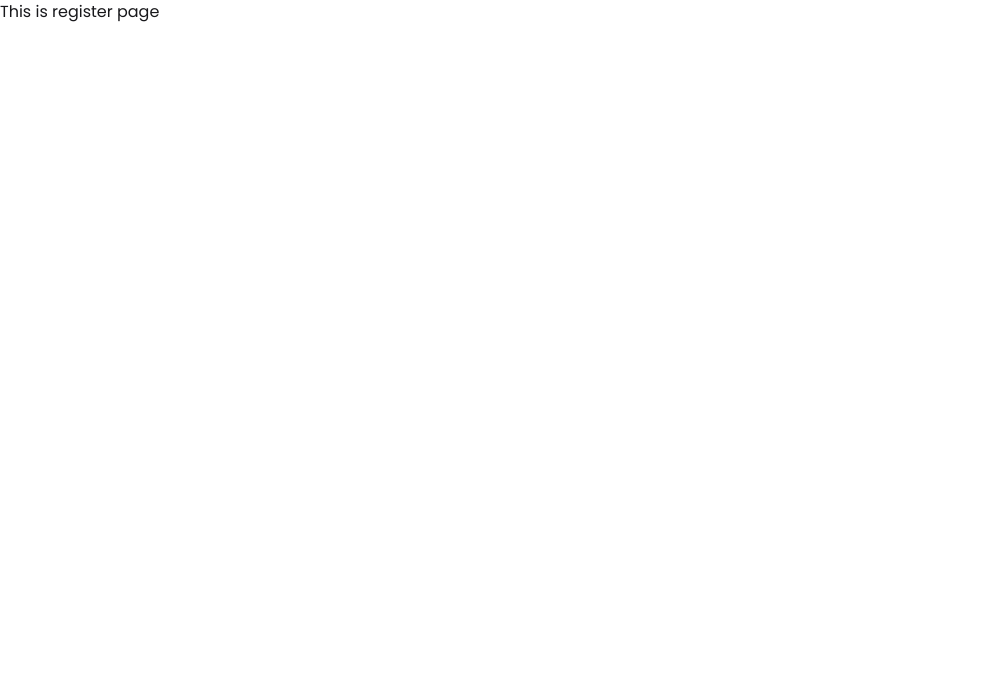
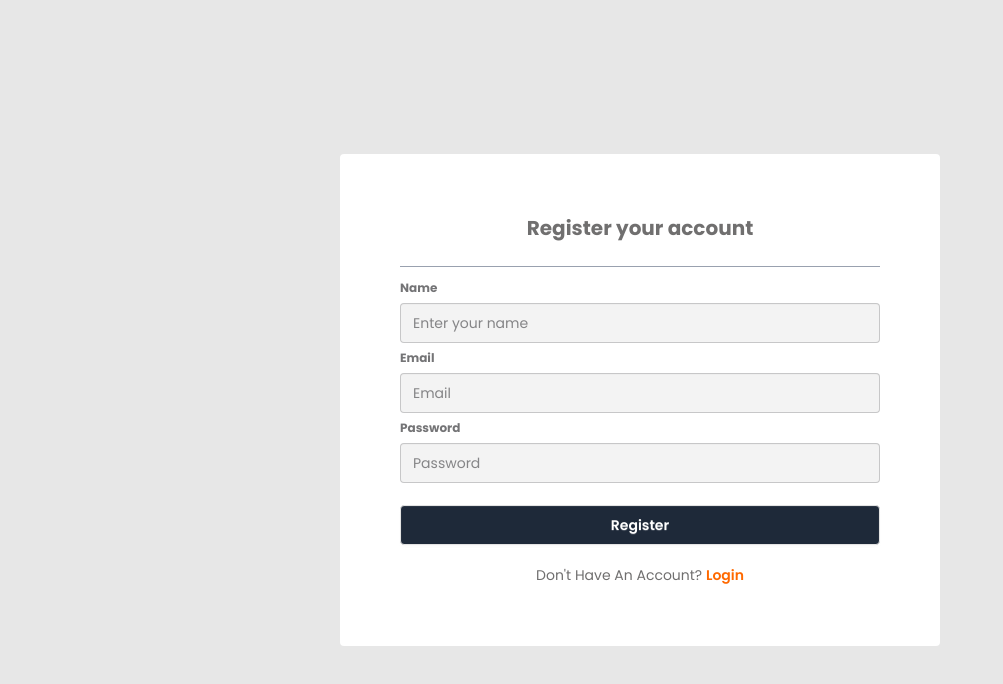
Before and after one commit to RashedujjamanNoor/news-portal, a React (Vite) app: page /auth/register in a window 1280 px wide. Shown: the top 684 px of the page, without its empty margins (0-1003 px from the left). Built offline with nearby package versions, Linux system fonts and the light colour scheme; no server answers.

Commit message:
add google login, register with email,pass

```diff
--- a/package.json
+++ b/package.json
@@ -18,6 +18,7 @@
     "react-dom": "^19.2.0",
     "react-fast-marquee": "^1.6.5",
     "react-router": "^7.13.0",
+    "sweetalert2": "^11.26.20",
     "tailwindcss": "^4.1.18"
   },
   "devDependencies": {
--- a/src/components/Navbar.jsx
+++ b/src/components/Navbar.jsx
@@ -1,7 +1,9 @@
-import React from "react";
+import React, { useContext } from "react";
 import { Link, NavLink } from "react-router";
+import { AuthContext } from "../provider/AuthProvider";
 
 export const Navbar = () => {
+  const { user, logout } = useContext(AuthContext);
   return (
     <div className="grid grid-cols-3 gap-4 w-full my-4">
       <div className="col-span-1"></div>
@@ -15,9 +17,15 @@ export const Navbar = () => {
           <img src="vite.svg" alt="" className="w-10 rounded-full bg-white" />
         </div>
         <div>
-          <button className="btn btn-primary">
-            <Link>Login</Link>
-          </button>
+          {user ? (
+            <button onClick={() => logout()} className="btn btn-primary">
+              <Link>Log Out</Link>
+            </button>
+          ) : (
+            <button className="btn btn-primary">
+              <Link to="/auth/login">Login</Link>
+            </button>
+          )}
         </div>
       </div>
     </div>
--- a/src/pages/LoginPage.jsx
+++ b/src/pages/LoginPage.jsx
@@ -1,7 +1,18 @@
-import React from "react";
-import { Link } from "react-router";
+import { useContext } from "react";
+import { Link, useNavigate } from "react-router";
+import { AuthContext } from "../provider/AuthProvider";
 
 export const LoginPage = () => {
+  const { loginWithGoogle, setUser } = useContext(AuthContext);
+  const navigate = useNavigate();
+  const handleGoogleSignIn = () => {
+    loginWithGoogle()
+      .then((res) => {
+        setUser(res.user);
+        navigate("/");
+      })
+      .catch((err) => console.log(err));
+  };
   return (
     <div className="bg-base-300 min-h-screen flex justify-center items-center px-2">
       <div className="card-body p-15 bg-white rounded-sm max-w-150">
@@ -28,6 +39,39 @@ export const LoginPage = () => {
           </div>
           <button className="btn bg-gray-800 mt-4 text-white">Login</button>
         </form>
+        <button
+          className="btn bg-white text-black border-[#e5e5e5]"
+          onClick={handleGoogleSignIn}
+        >
+          <svg
+            aria-label="Google logo"
+            width="16"
+            height="16"
+            xmlns="http://www.w3.org/2000/svg"
+            viewBox="0 0 512 512"
+          >
+            <g>
+              <path d="m0 0H512V512H0" fill="#fff"></path>
+              <path
+                fill="#34a853"
+                d="M153 292c30 82 118 95 171 60h62v48A192 192 0 0190 341"
+              ></path>
+              <path
+                fill="#4285f4"
+                d="m386 400a140 175 0 0053-179H260v74h102q-7 37-38 57"
+              ></path>
+              <path
+                fill="#fbbc02"
+                d="m90 341a208 200 0 010-171l63 49q-12 37 0 73"
+              ></path>
+              <path
+                fill="#ea4335"
+                d="m153 219c22-69 116-109 179-50l55-54c-78-75-230-72-297 55"
+              ></path>
+            </g>
+          </svg>
+          Login with Google
+        </button>
         <div className="text-center text-accent mt-2">
           <p>
             Don't Have An Account?{" "}
--- /dev/null
+++ b/src/pages/Register.jsx
@@ -0,0 +1,83 @@
+import React, { useContext } from "react";
+import { Link, useNavigate } from "react-router";
+import { AuthContext } from "../provider/AuthProvider";
+
+import Swal from "sweetalert2";
+
+export const Register = () => {
+  const { createUser, updateUserProfile } = useContext(AuthContext);
+  const navigate = useNavigate();
+
+  const handleRegister = async (e) => {
+    e.preventDefault();
+    const name = e.target.name.value;
+    const email = e.target.email.value;
+    const pass = e.target.password.value;
+    const data = {
+      displayName: name,
+    };
+
+    try {
+      await createUser(email, pass);
+      await updateUserProfile(data);
+      await Swal.fire({
+        title: "Registration Successful!",
+        icon: "success",
+        confirmButtonText: "OK",
+      });
+      navigate("/");
+    } catch (error) {
+      console.log(error);
+    }
+  };
+  return (
+    <div>
+      <div className="bg-base-300 min-h-screen flex justify-center items-center px-2">
+        <div className="card-body p-15 bg-white rounded-sm max-w-150">
+          <div className="flex justify-center font-bold text-xl text-accent">
+            <h2>Register your account</h2>
+          </div>
+          <hr className="text-gray-400 mt-4" />
+          <form onSubmit={handleRegister} className="fieldset">
+            <label className="label font-bold">Name</label>
+            <input
+              type="text"
+              name="name"
+              className="input w-full bg-base-200"
+              placeholder="Enter your name"
+            />
+            <label className="label font-bold">Email</label>
+            <input
+              type="email"
+              name="email"
+              className="input w-full bg-base-200"
+              placeholder="Email"
+            />
+            <label className="label font-bold">Password</label>
+            <input
+              type="password"
+              name="password"
+              className="input w-full bg-base-200"
+              placeholder="Password"
+            />
+
+            <button type="submit" className="btn bg-gray-800 mt-4 text-white">
+              Register
+            </button>
+          </form>
+          <div className="text-center text-accent mt-2">
+            <p>
+              Don't Have An Account?{" "}
+              <Link
+                className="text-orange-500 font-semibold hover:underline"
+                to="/auth/login"
+              >
+                Login
+              </Link>
+            </p>
+          </div>
+        </div>
+      </div>
+    </div>
+  );
+};
--- a/src/provider/AuthProvider.jsx
+++ b/src/provider/AuthProvider.jsx
@@ -1,19 +1,56 @@
-import { createContext } from "react";
-import { GoogleAuthProvider } from "firebase/auth";
+import { createContext, useEffect, useState } from "react";
+import {
+  createUserWithEmailAndPassword,
+  GoogleAuthProvider,
+  onAuthStateChanged,
+  signInWithPopup,
+  signOut,
+  updateProfile,
+} from "firebase/auth";
 import auth from "../firebase/firebase.config";
 
-const AuthContext = createContext();
+export const AuthContext = createContext();
 
 const AuthProvider = ({ children }) => {
+  const [user, setUser] = useState(null);
   const googleProvider = new GoogleAuthProvider();
   const loginWithGoogle = () => {
     return signInWithPopup(auth, googleProvider);
   };
 
+  const logout = () => {
+    signOut(auth);
+  };
+
+  const createUser = (email, pass) => {
+    return createUserWithEmailAndPassword(auth, email, pass);
+  };
+
+  const updateUserProfile = async (data) => {
+    if (!auth.currentUser) return;
+    await updateProfile(auth.currentUser, data);
+  };
+
+  useEffect(() => {
+    const unsubscribe = onAuthStateChanged(auth, (currentUser) => {
+      setUser(currentUser);
+    });
+
+    return () => unsubscribe();
+  }, []);
+
   const authData = {
+    user,
+    setUser,
+    createUser,
     loginWithGoogle,
+    updateUserProfile,
+    logout,
   };
-  return <AuthContext value={authData}>{children}</AuthContext>;
+  console.log(user);
+  return (
+    <AuthContext.Provider value={authData}>{children}</AuthContext.Provider>
+  );
 };
 
 export default AuthProvider;
--- a/src/routes/router.jsx
+++ b/src/routes/router.jsx
@@ -4,6 +4,7 @@ import { HomeLayout } from "../layouts/HomeLayout";
 import { Home } from "../pages/Home";
 import { CategoryNews } from "../pages/CategoryNews";
 import { LoginPage } from "../pages/LoginPage";
+import { Register } from "../pages/Register";
 
 export const router = createBrowserRouter([
   {
@@ -28,7 +29,7 @@ export const router = createBrowserRouter([
   },
   {
     path: "/auth/register",
-    element: <h2>This is register page</h2>,
+    element: <Register />,
   },
   {
     path: "/*",
```
Also changed, not shown: 1 other file (tests, documents, lock files or other folders).
